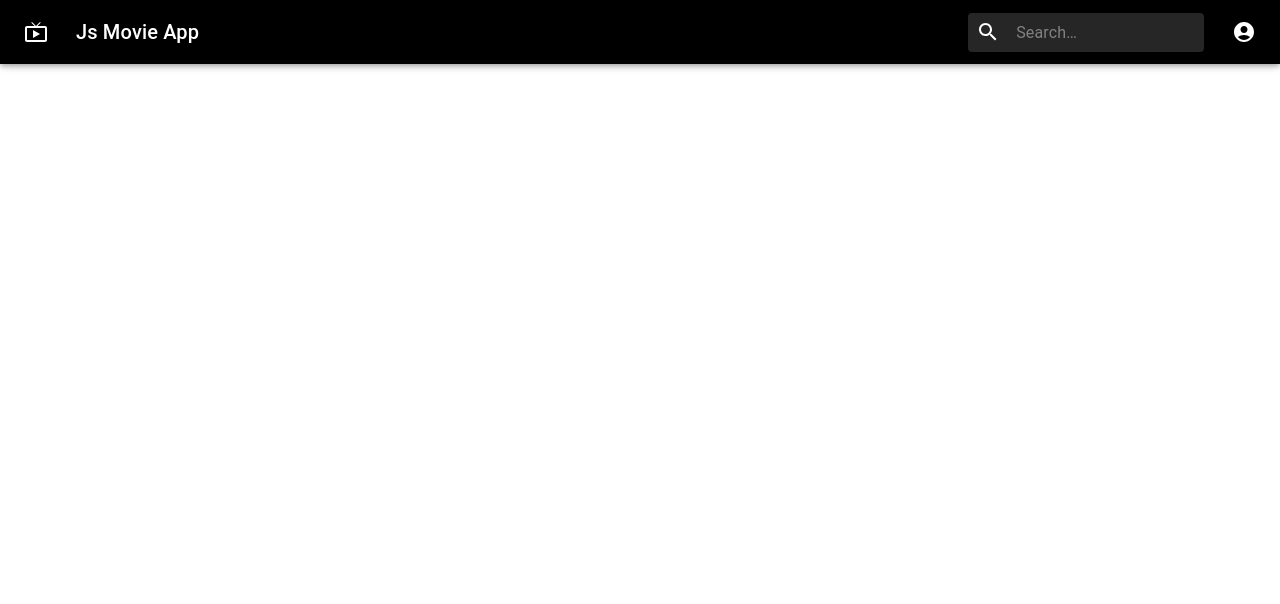
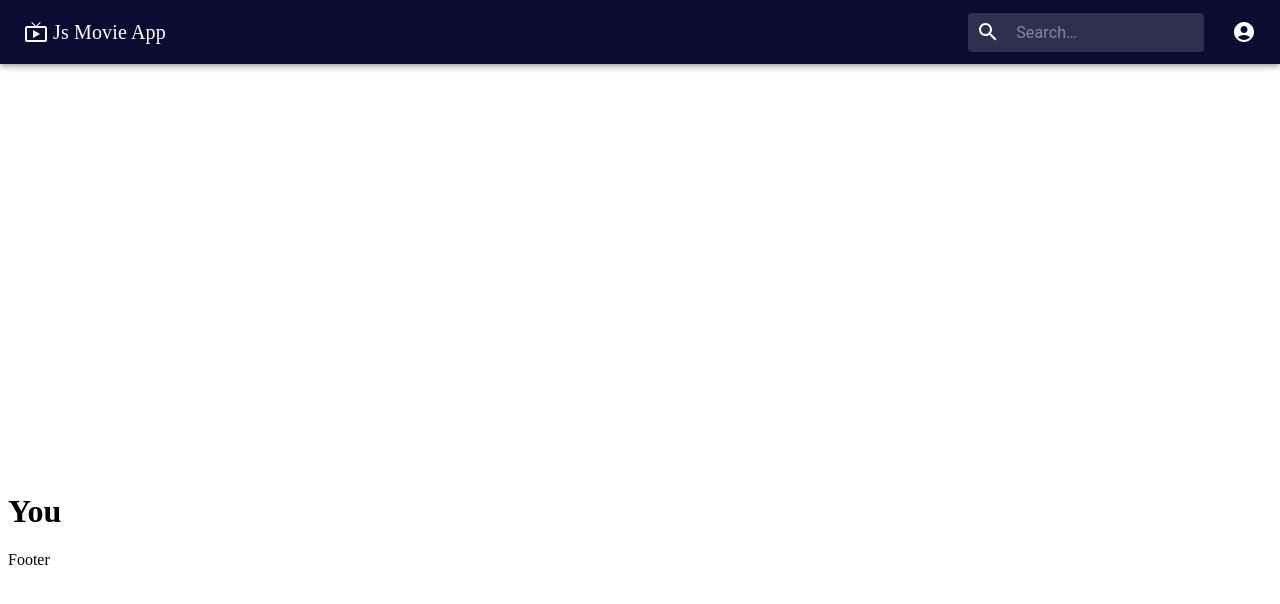
Before and after one commit to ricosavvy/Movieapp-frontend, a React (Create React App) app: page /User in a window 1280 px wide. Before the commit this address had no page. Shown: the top 604 px of the page. Built offline with nearby package versions, Linux system fonts and the light colour scheme.

Commit message:
Button functionality

```diff
--- a/src/App.js
+++ b/src/App.js
@@ -6,6 +6,7 @@ import MoviePage from './Pages/MoviePage';
 import Home from './Pages/Home';
 import LogIn from './Pages/LogIn';
 import Signup from './Pages/Signup';
+import User from './Pages/User';
 
 import './index.css'
 
@@ -19,6 +20,7 @@ function App() {
           <Route exact path="/Movie" element={<MoviePage />} />
           <Route exact path="/Login" element={<LogIn />} />
           <Route exact path="/Signup" element={<Signup />} />
+          <Route exact path="/User" element={<User />} />
         </Routes>
       <Footer />
     </Box>
--- a/src/Components/NavBar.jsx
+++ b/src/Components/NavBar.jsx
@@ -6,15 +6,14 @@ import Toolbar from '@mui/material/Toolbar';
 import IconButton from '@mui/material/IconButton';
 import Typography from '@mui/material/Typography';
 import InputBase from '@mui/material/InputBase';
-import Badge from '@mui/material/Badge';
 import MenuItem from '@mui/material/MenuItem';
 import Menu from '@mui/material/Menu';
 import LiveTvIcon from '@mui/icons-material/LiveTv';
 import SearchIcon from '@mui/icons-material/Search';
 import AccountCircle from '@mui/icons-material/AccountCircle';
-import MailIcon from '@mui/icons-material/Mail';
-import NotificationsIcon from '@mui/icons-material/Notifications';
 import MoreIcon from '@mui/icons-material/MoreVert';
+import { Link } from 'react-router-dom';
+import User from '../Pages/User';
 
 const Search = styled('div')(({ theme }) => ({
       position: 'relative',
@@ -76,6 +75,10 @@ export default function PrimarySearchAppBar() {
     handleMobileMenuClose();
   };
 
+  const handleUserProfile = () => {
+    console.log("User page");
+  };
+
   const handleMobileMenuOpen = (event) => {
     setMobileMoreAnchorEl(event.currentTarget);
   };
@@ -97,8 +100,8 @@ export default function PrimarySearchAppBar() {
         open={isMenuOpen}
         onClose={handleMenuClose}
       >
-      <MenuItem onClick={handleMenuClose}>Profile</MenuItem>
-      <MenuItem onClick={handleMenuClose}>My account</MenuItem>
+      <MenuItem component={Link} to='/User'>My Account</MenuItem>
+      <MenuItem component={Link} to='/Login'>Logout</MenuItem>
     </Menu>
   );
 
@@ -136,25 +139,29 @@ export default function PrimarySearchAppBar() {
 
   return (
     <Box sx={{ flexGrow: 1 }}>
-      <AppBar position="fixed" style={{backgroundColor: 'black'}}>
+      <AppBar position="fixed" style={{backgroundColor: '#0c0b32'}}>
         <Toolbar>
           <IconButton
             size="large"
             edge="start"
             color="inherit"
+            component={Link}
+            to="/"
             aria-label="open drawer"
             sx={{ mr: 2 }}
           >
             <LiveTvIcon />
-          </IconButton>
           <Typography
             variant="h6"
             noWrap
             component="div"
+            paddingLeft={'5px'}
+            fontFamily={'cursive'}
             sx={{ display: { xs: 'none', sm: 'block' } }}
           >
             Js Movie App
           </Typography>
+          </IconButton>
 
           <Box sx={{ flexGrow: 1 }} />
 
--- /dev/null
+++ b/src/Pages/User.jsx
@@ -0,0 +1,11 @@
+import React from 'react'
+
+const User = () => {
+  return (
+    <div>
+      <h1 style={{marginTop: '39%', color:'black'}}>You</h1>
+    </div>
+  )
+}
+
+export default User
```
Lines whose indentation alone changed are shown as unchanged.
